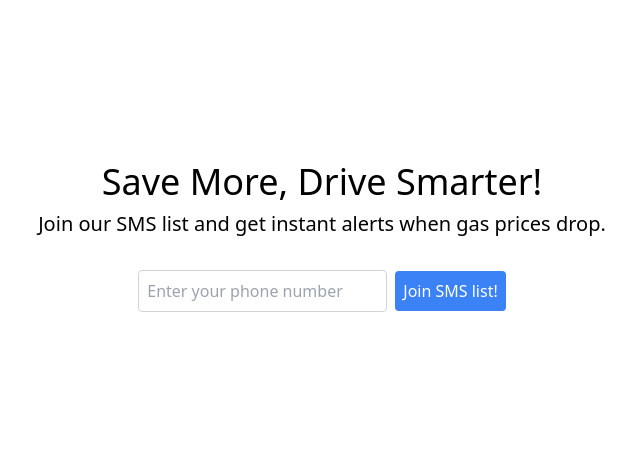
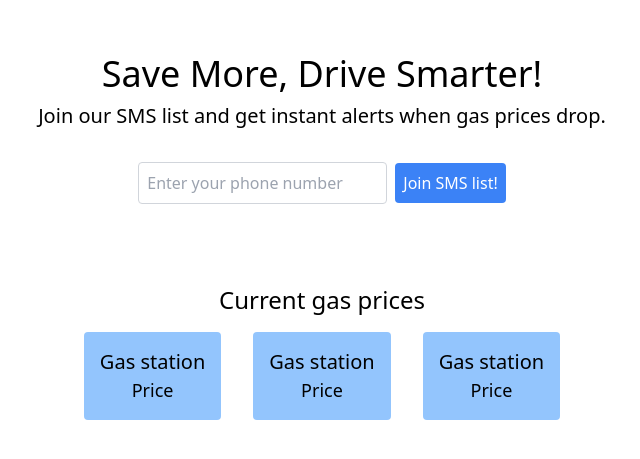
Before and after one commit to giadaunger/gas_price_checker, a React (Vite) app: page / in a window 1280 px wide. Shown: the part 163-622 px from the top of the page, without its empty margins (318-958 px from the left). Built offline with nearby package versions, Linux system fonts and the light colour scheme.

Commit message:
Added some divs where I will display current gas prices

```diff
--- a/src/main.jsx
+++ b/src/main.jsx
@@ -8,7 +8,7 @@ function App() {
         <h2 className="text-4xl pb-2">Save More, Drive Smarter!</h2>
         <p className="text-xl">Join our SMS list and get instant alerts when gas prices drop.</p>
       </div>
-      <div className="mt-4">
+      <div className="mt-4 pb-20">
         <form action="" className="flex flex-row items-center space-x-2">
           <input
             type="number"
@@ -22,8 +22,25 @@ function App() {
           </button>
         </form>
       </div>
+      <div>
+        <h2 className="text-center text-2xl pb-4">Current gas prices</h2>
+        <div className="flex flex-row gap-8">
+            <div className="p-4 bg-blue-300 rounded text-center">
+                <h2 className="text-xl">Gas station</h2>
+                <p className="text-lg">Price</p>
+            </div>
+            <div className="p-4 bg-blue-300 rounded text-center">
+                <h2 className="text-xl">Gas station</h2>
+                <p className="text-lg">Price</p>
+            </div>
+            <div className="p-4 bg-blue-300 rounded text-center">
+                <h2 className="text-xl">Gas station</h2>
+                <p className="text-lg">Price</p>
+            </div>
+        </div>
+      </div>
     </div>
   );
 }
 
-createRoot(document.getElementById('root')).render(<App />);
+createRoot(document.getElementById("root")).render(<App />);
```
